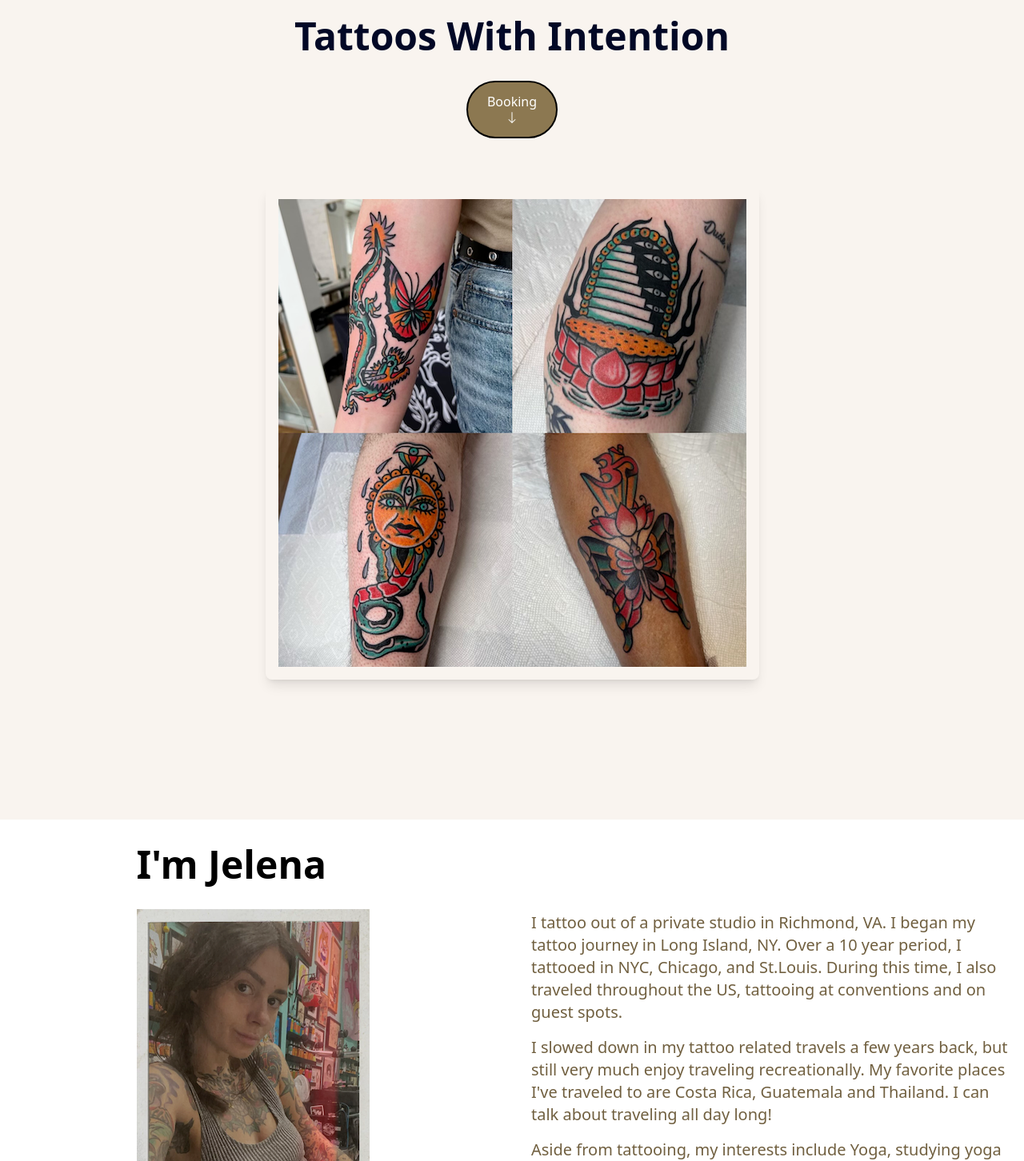
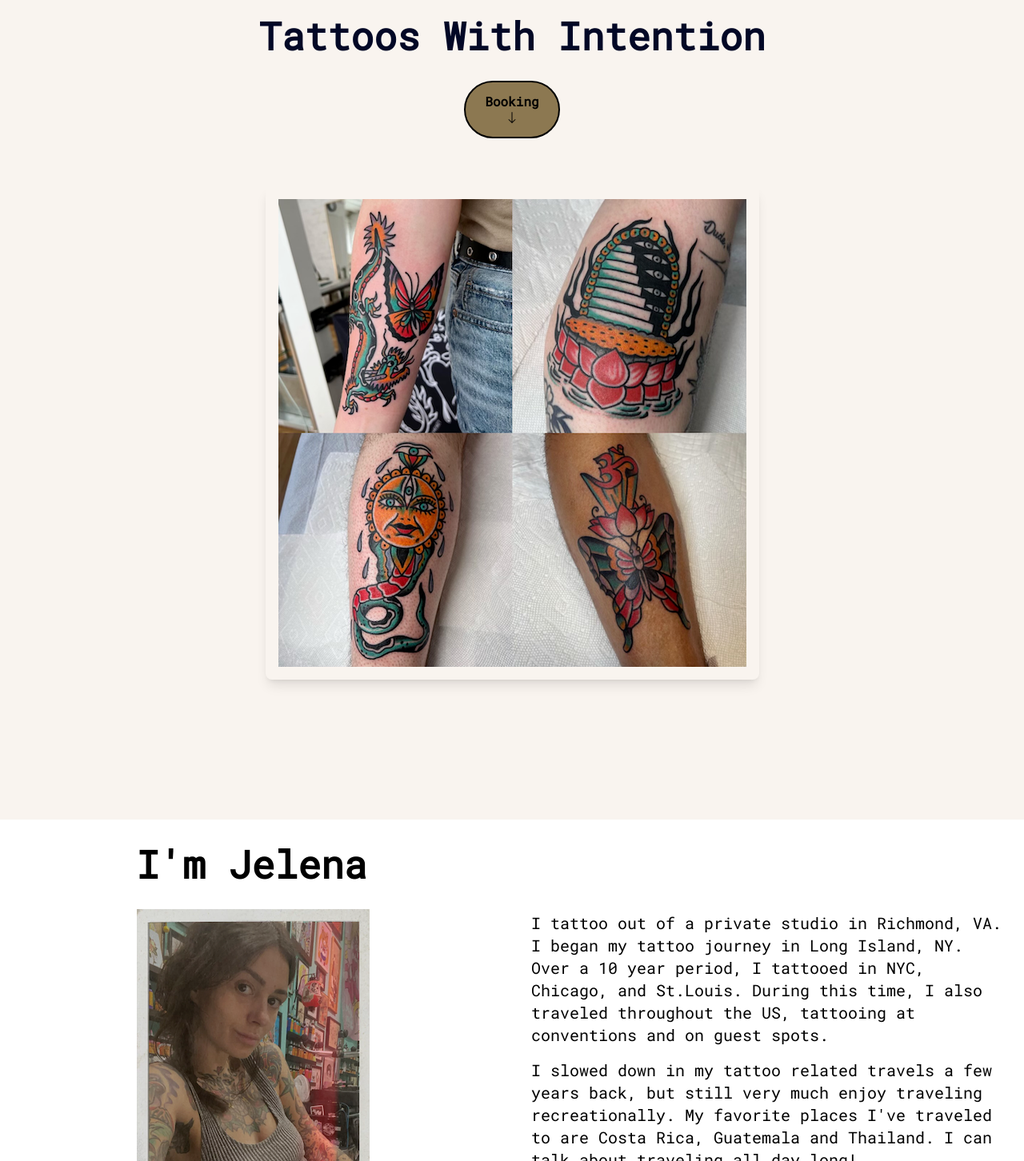
Before and after one commit to rossagordon/Lotus-of-My-Heart, a React (Create React App) app: page / in a window 1280 px wide. Shown: the part 258-1710 px from the top of the page at 80% size. Built offline with nearby package versions, Linux system fonts and the light colour scheme.

Commit message:
Font re-added

```diff
--- a/public/index.html
+++ b/public/index.html
@@ -9,7 +9,11 @@
       name="description"
       content="Web site created using create-react-app"
     />
-    <link rel="apple-touch-icon" href="%PUBLIC_URL%/logo192.png" />
+<!-- Google Fonts -->
+    <link rel="preconnect" href="https://fonts.googleapis.com">
+    <link rel="preconnect" href="https://fonts.gstatic.com" crossorigin>
+    <link href="https://fonts.googleapis.com/css2?family=Roboto+Mono&display=swap" rel="stylesheet">
+
     <!--
       manifest.json provides metadata used when your web app is installed on a
       user's mobile device or desktop. See https://developers.google.com/web/fundamentals/web-app-manifest/
--- a/src/components/About.jsx
+++ b/src/components/About.jsx
@@ -15,19 +15,19 @@ const About = () => {
         </div>
       </div>
       <div className="p-4 sm:pt-[115px] ">
-        <p className="text-xl text-[#716040]">
+        <p className="text-xl">
           I tattoo out of a private studio in Richmond, VA. I began my tattoo
           journey in Long Island, NY. Over a 10 year period, I tattooed in NYC,
           Chicago, and St.Louis. During this time, I also traveled throughout
           the US, tattooing at conventions and on guest spots.
         </p>
-        <p className="text-xl text-[#716040] pt-4">
+        <p className="text-xl pt-4">
           I slowed down in my tattoo related travels a few years back, but still
           very much enjoy traveling recreationally. My favorite places I've
           traveled to are Costa Rica, Guatemala and Thailand. I can talk about
           traveling all day long!
         </p>
-        <p className="text-xl text-[#716040] pt-4">
+        <p className="text-xl pt-4">
         Aside from tattooing, my interests include Yoga, studying yoga philosophy, reading, and long walks with my dog.
         </p>
       </div>
--- a/src/components/Hero.jsx
+++ b/src/components/Hero.jsx
@@ -15,7 +15,7 @@ const Hero = () => {
           Tattoos With Intention
         </h2>
         <div className="display-flex text-center">
-          <button className="text-[#fffffe] bg-[#8c7851] border-2 rounded-full border-black group px-6 py-3 mt-8 content-center">
+          <button className="text-black font-bold bg-[#8c7851] border-2 rounded-full border-black group px-6 py-3 mt-8 content-center">
             <Link to="booking" smooth={true} duration={500}>
               Booking
             </Link>
--- a/src/index.css
+++ b/src/index.css
@@ -1,3 +1,7 @@
 @tailwind base;
 @tailwind components;
 @tailwind utilities;
+
+* {
+    font-family: 'Roboto Mono', monospace;
+}
```
